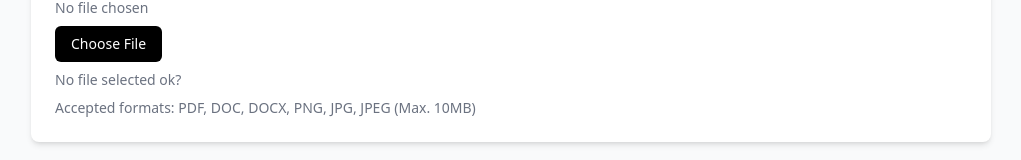
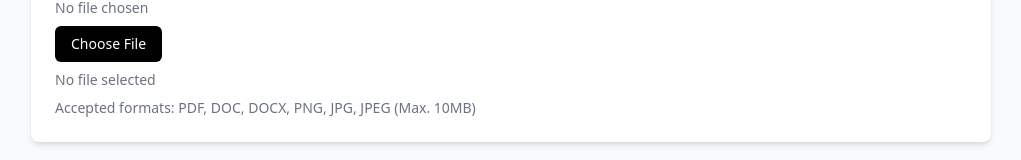
Before and after one commit to tiagocodinha/stagelinkcv, a React (Vite) app: page / in a window 1280 px wide. Shown: the part 438-598 px from the top of the page, without its empty margins (129-1150 px from the left). Built offline with nearby package versions, Linux system fonts and the light colour scheme.

Commit message:
Update ApplicationForm.tsx

```diff
--- a/src/components/ApplicationForm.tsx
+++ b/src/components/ApplicationForm.tsx
@@ -199,7 +199,7 @@ const ApplicationForm: React.FC = () => {
             </p>
           ) : (
             <p className="text-sm text-gray-500">
-              No file selected ok?
+              No file selected
             </p>
           )}
           <p className="text-sm text-gray-500">
```
